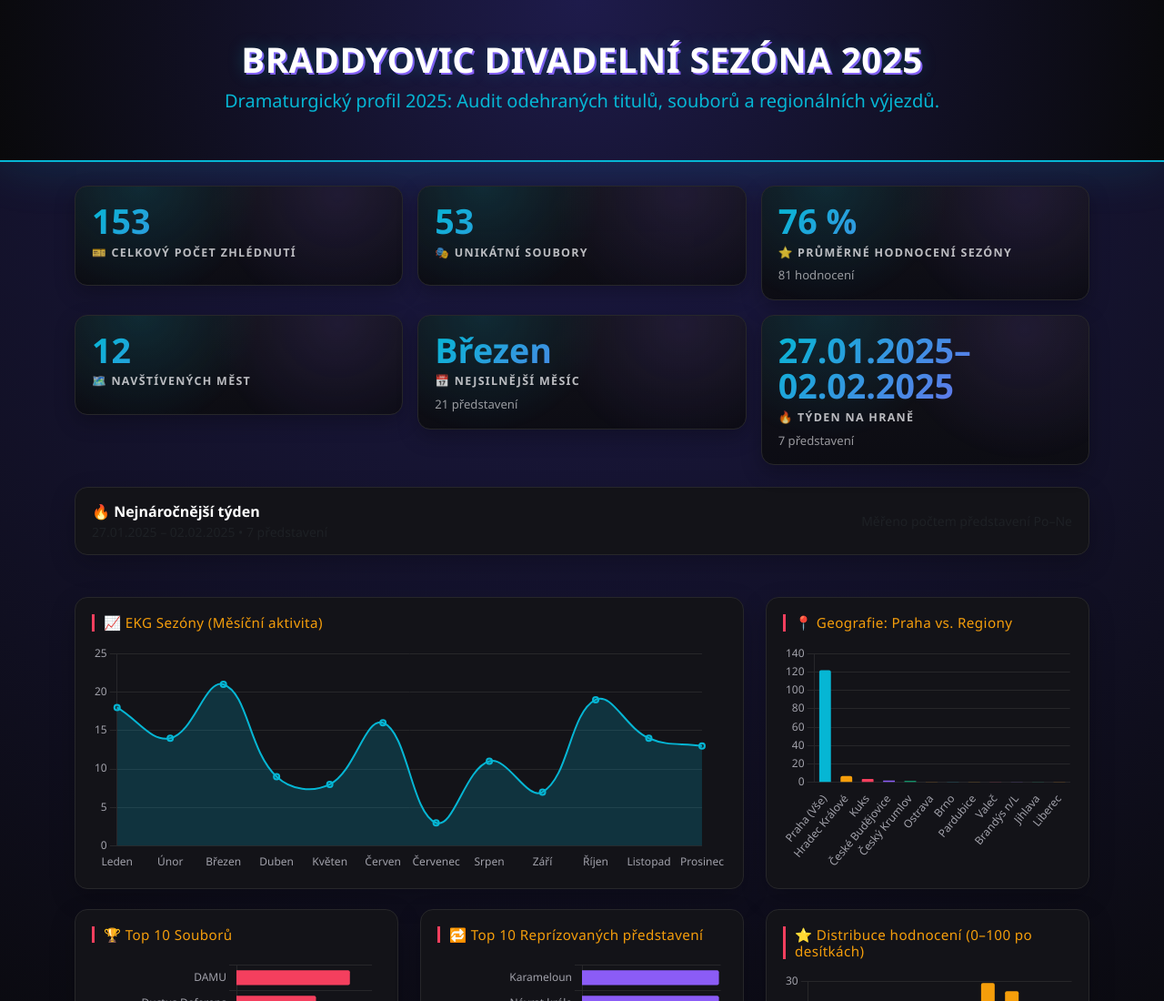
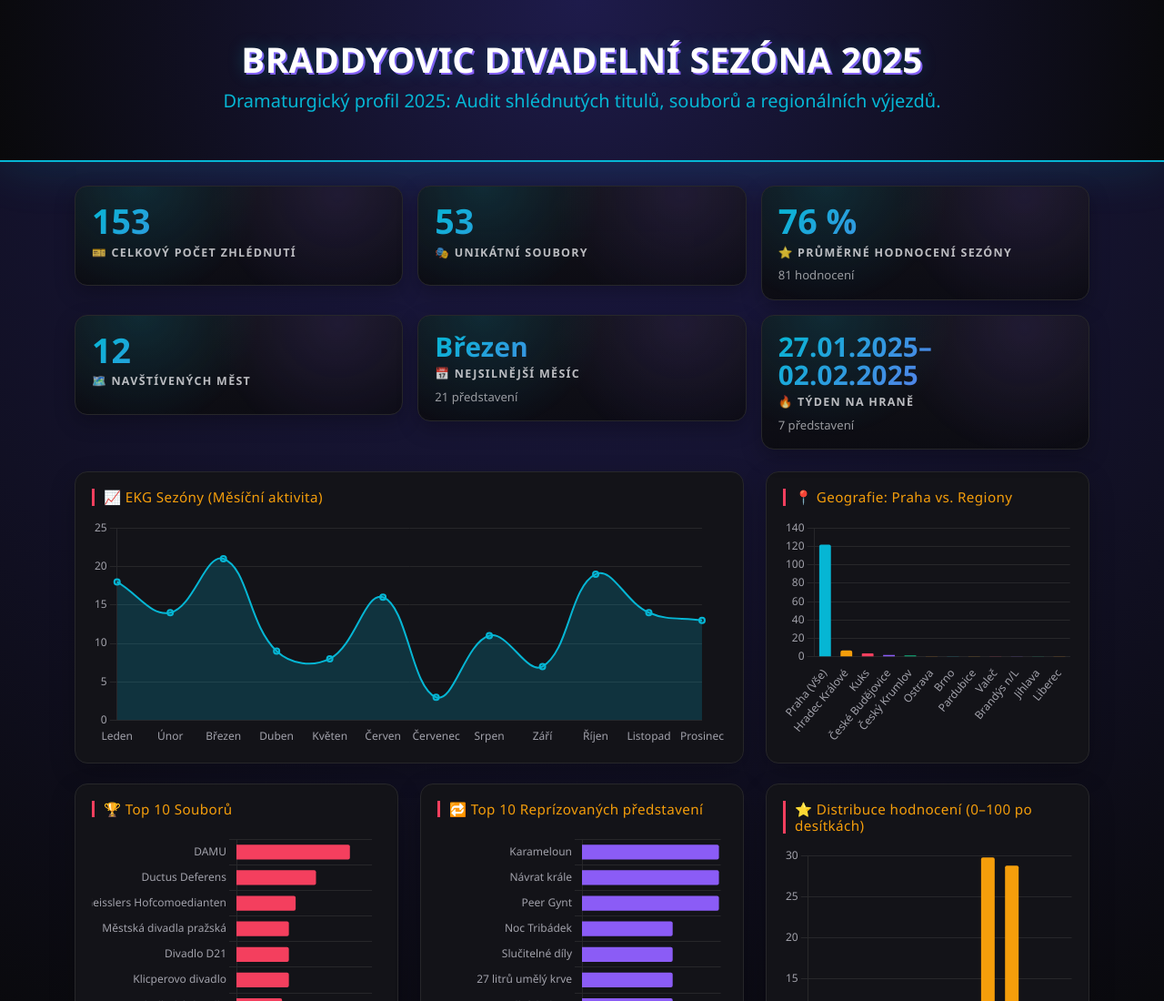
Before and after one commit to braddy78/divadlo2025, a plain HTML site: page index.html in a window 1280 px wide. Shown: the top 1100 px of the page at 91% size. Drawn offline with nearby package versions, Linux system fonts and the light colour scheme.

Commit message:
Update index.html

```diff
--- a/index.html
+++ b/index.html
@@ -90,6 +90,12 @@
             -webkit-text-fill-color: transparent;
             margin-bottom: 6px;
         }
+        /* pro dlouhé hodnoty (měsíc a datum rozsah) – aby karta nezvětšovala výšku */
+.stats-number--compact {
+  font-size: 1.85rem;
+  line-height: 1.05;
+  letter-spacing: 0.2px;
+}
         .stats-label {
             position: relative;
             font-size: 0.78rem;
@@ -217,7 +223,7 @@
     <div class="container">
         <h1 class="glitch-text">Braddyovic Divadelní Sezóna 2025</h1>
         <p class="lead text-muted mt-2" style="color: var(--accent-cyan) !important;">
-            Dramaturgický profil 2025: Audit odehraných titulů, souborů a regionálních výjezdů.
+            Dramaturgický profil 2025: Audit shlédnutých titulů, souborů a regionálních výjezdů.
         </p>
     </div>
 </div>
@@ -257,7 +263,7 @@
 
         <div class="col-6 col-md-4">
             <div class="stats-card">
-                <div class="stats-number" id="statBusyMonth">—</div>
+                <div class="stats-number stats-number--compact" id="statBusyMonth">—</div>
                 <div class="stats-label">📅 Nejsilnější měsíc</div>
                 <div class="stats-sub" id="statBusyMonthSub"></div>
             </div>
@@ -265,24 +271,9 @@
 
         <div class="col-6 col-md-4">
             <div class="stats-card">
-                <div class="stats-number" id="statWeekEdge">—</div>
+                <div class="stats-number stats-number--compact" id="statWeekEdge">—</div>
                 <div class="stats-label">🔥 Týden na hraně</div>
                 <div class="stats-sub" id="statWeekEdgeSub"></div>
-            </div>
-        </div>
-    </div>
-
-    <!-- Busiest week banner (kept, but fed from same logic) -->
-    <div class="row mb-4">
-        <div class="col-12">
-            <div class="chart-card" style="padding: 14px 18px;">
-                <div class="d-flex flex-wrap align-items-center justify-content-between gap-2">
-                    <div>
-                        <div class="text-white fw-bold">🔥 Nejnáročnější týden</div>
-                        <div class="text-muted small" id="busiestWeekText">—</div>
-                    </div>
-                    <div class="text-muted small">Měřeno počtem představení Po–Ne</div>
-                </div>
             </div>
         </div>
     </div>
```
